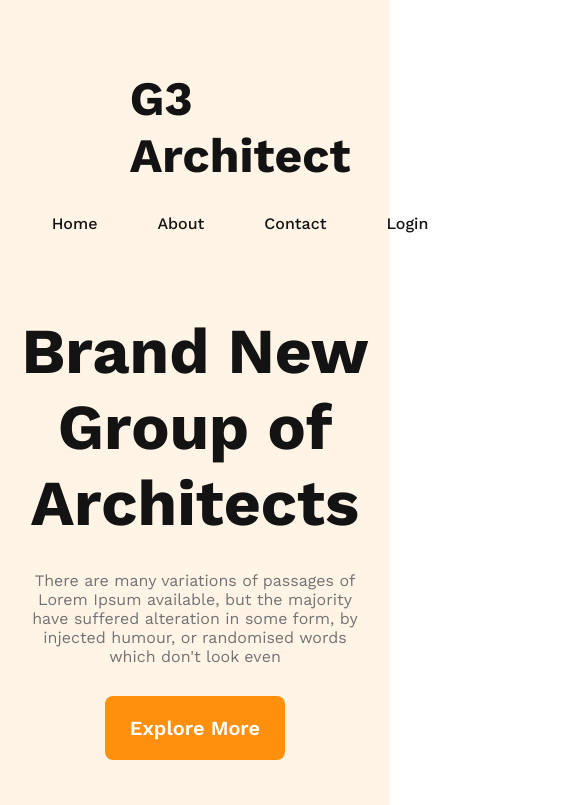
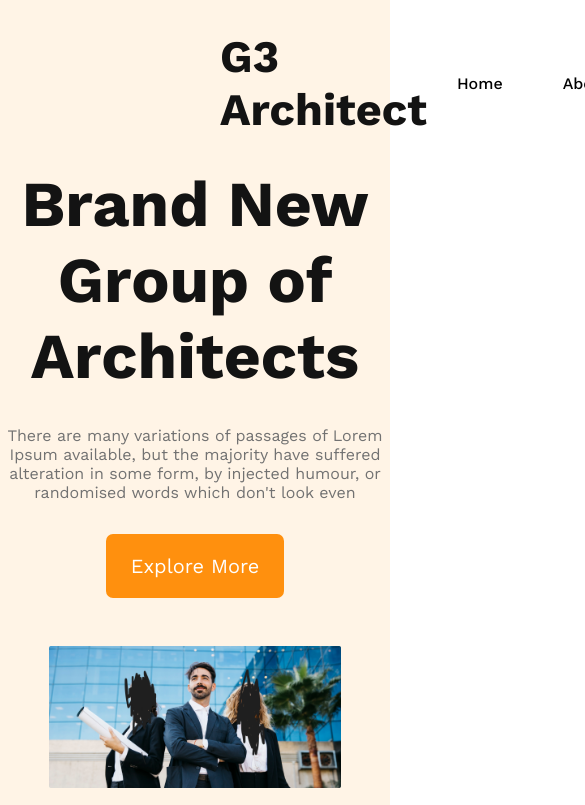
Before and after one commit to tanbir-hossen/g3-architect-website, a plain HTML site: page index.html in a window 390 px wide. Shown: the top 805 px of the page, 585 px wide, since content can reach past the window. Drawn offline with nearby package versions, Linux system fonts and the light colour scheme.

Commit message:
header section for large screen responsiveness fixed

```diff
--- a/index.html
+++ b/index.html
@@ -11,8 +11,8 @@
   </head>
   <body>
     <header>
-      <nav class="nav-title">
-        <h1>G3 Architect</h1>
+      <nav>
+        <p class="nav-title">G3 Architect</p>
         <ul>
           <li>Home</li>
           <li>About</li>
@@ -20,9 +20,9 @@
           <li>Login</li>
         </ul>
       </nav>
-      <section class="banner">
-        <div class="banner-content">
-          <h2 class="banner-title">Brand New Group of Architects</h2>
+      <section class="hero-section">
+        <div class="heading-button">
+          <h1 class="hero-title">Brand New <br />Group of Architects</h1>
           <p>
             There are many variations of passages of Lorem Ipsum available, but
             the majority have suffered alteration in some form, by injected
@@ -30,8 +30,21 @@
           </p>
           <button class="btn-primary">Explore More</button>
         </div>
-        <img src="images/banner.png" alt="" />
+        <img src="images/banner.png" alt="" class="banner-img" />
       </section>
     </header>
+
+    <!-- main section start -->
+    <main>
+      <section class="team-sec">
+        <div class="team-image-grid">
+          <img src="images/team1.png" alt="" />
+          <img src="images/team2.png" alt="" />
+          <img src="images/team3.png" alt="" />
+          <img src="images/team4.png" alt="" />
+        </div>
+        <div class="team-features"></div>
+      </section>
+    </main>
   </body>
 </html>
--- a/styles/architect.css
+++ b/styles/architect.css
@@ -1,7 +1,24 @@
+:root {
+  --ff: "Work Sans", sans-serif;
+
+  --fs-big: 4rem;
+  --fs-semi-medium: 2.8125rem;
+  --fs-medium: 1.25rem;
+  --fs-normal: 1rem;
+
+  --fw-bold: 900;
+  --fw-semibold: 700;
+  --fw-medium: 500;
+  --fw-normal: 400;
+
+  --clr-primary: #131313;
+  --clr-secondary: #424242;
+  --clr-text: #727272;
+  --clr-accent: #ff900e;
+}
 * {
-  font-family: "Work Sans", sans-serif;
-  font-optical-sizing: auto;
-  font-style: normal;
+  font-family: var(--ff);
+  font-size: var(--fs-normal);
   box-sizing: content-box;
   margin: 0;
   padding: 0;
@@ -13,71 +30,66 @@ nav {
   display: flex;
   justify-content: space-between;
   align-items: center;
-  padding: 50px 220px;
+  padding: 30px 220px;
 }
 .nav-title {
-  font-size: 2rem;
-  font-weight: 700;
-  color: #131313;
+  font-size: var(--fs-semi-medium);
+  font-weight: var(--fw-semibold);
+  color: var(--clr-primary);
 }
 nav > ul {
   display: flex;
 }
 nav li {
   list-style: none;
-  font-weight: 500;
-  font-size: 1rem;
+  font-weight: var(--fw-medium);
   padding: 30px;
 }
 nav li a {
   text-decoration: none;
-  color: #424242;
+  color: var(--clr-secondary);
 }
-.banner-content {
+.heading-button {
   max-width: 862px;
   text-align: center;
   margin: 0 auto;
 }
-.banner-title {
-  font-size: 64px;
-  color: #131313;
-  margin-bottom: 30px;
+.hero-title {
+  font-size: var(--fs-big);
+  color: var(--clr-primary);
+  margin-bottom: 2rem;
 }
-.banner-content > p {
-  color: #727272;
-  margin-bottom: 30px;
+.heading-button > p {
+  color: var(--clr-text);
+  margin-bottom: 2rem;
 }
 .btn-primary {
-  font-size: 1.25rem;
+  color: white;
+  font-size: var(--fs-medium);
+  background-color: var(--clr-accent);
   padding: 20px 25px;
-  color: #fff;
-  border-style: none;
-  font-weight: 600;
-  border-radius: 8px;
-  background-color: #ff900e;
-  margin-bottom: 50px;
-  cursor: pointer;
+  border: none;
+  border-radius: 7px;
+  margin-bottom: 3rem;
 }
 img {
-  width: 100%;
+  width: 75%;
+  display: block;
+  margin: auto;
+  padding-bottom: 20px;
 }
 
-/* responsive styles for small or mobile devices*/
-@media screen and (max-width: 576px) {
-  header {
-    padding: 20px;
-  }
-  nav {
-    flex-direction: column;
-  }
+/* // main section style start here */
+
+.team-sec {
+  margin: 0 4rem;
+  padding: 2rem;
 }
-
-/* responsive styles for medium or tablet devices*/
-@media screen and (min-width: 576px) and (max-width: 960px) {
-  header {
-    padding: 50px;
-  }
-  nav {
-    flex-direction: column;
-  }
+.team-image-grid {
+  display: grid;
+  grid-template-columns: repeat(1fr, 2);
+  gap: 0.3rem;
 }
+.team-image-grid > img {
+  width: 30%;
+}
```
